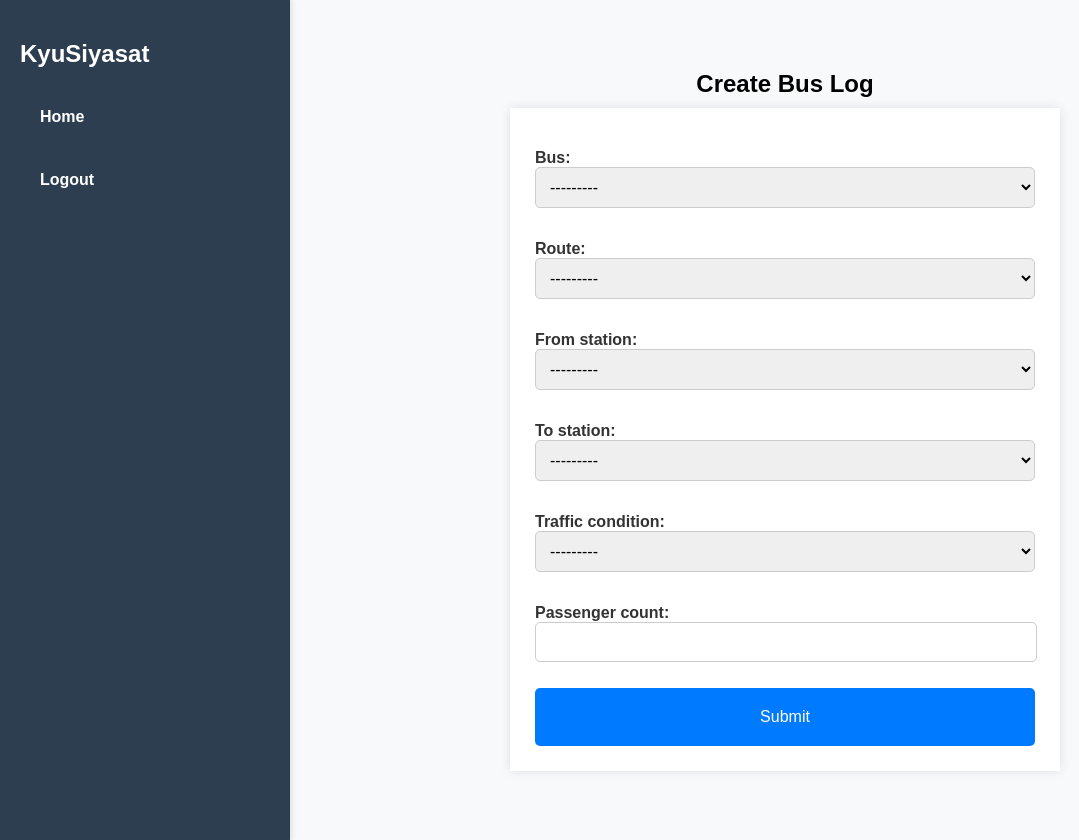
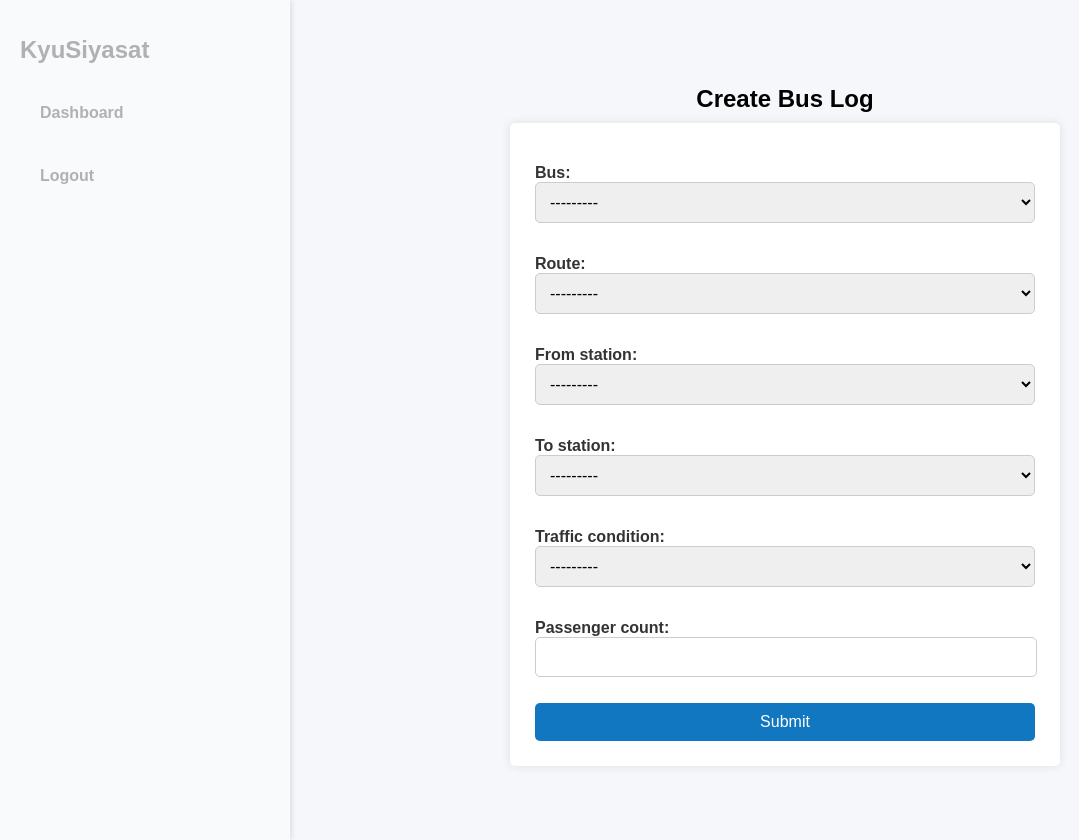
Before and after one commit to jdcnnry/kyuSiyasat, a Django app: page /driver/dashboard/log/ in a window 1280 px wide. Shown: the whole page, without its empty margins (0-1079 px from the left). Run offline with Django 5.2, Linux system fonts and the light colour scheme; the visitor is signed in with stand-in values (Sample User, id 1); data that the repository does not hold is empty.

Commit message:
Fixed color palette and side bar navigation

```diff
--- a/kyusiyasat/static/css/styles.css
+++ b/kyusiyasat/static/css/styles.css
@@ -17,16 +17,13 @@ body {
 form {
     display: flex;
     flex-direction: column;
-    gap: 0px;
 }
 
-/* Labels */
 label {
     font-weight: bold;
     color: #333;
 }
 
-/* Inputs and Selects */
 input, select {
     width: 100%;
     padding: 10px;
@@ -35,22 +32,27 @@ input, select {
     font-size: 16px;
 }
 
-/* Button */
-button {
-    background-color: #007bff;
+button, .confirm-btn {
+    background-color: #1177c1;
     color: white;
-    padding: 20px;
+    padding: 10px;
     border: none;
     border-radius: 5px;
     font-size: 16px;
     cursor: pointer;
 }
 
-button:hover {
+button:hover, .confirm-btn:hover, .sidebar ul li a:hover, .logout-btn:hover {
     background-color: #0056b3;
 }
 
-/* Dashboard Layout */
+/* Layout Styling */
+.wrapper {
+    display: flex;
+    min-height: 100vh;
+    background-color: #f5f7fa;
+}
+
 .dashboard-container {
     display: flex;
     gap: 20px;
@@ -59,10 +61,17 @@ button:hover {
 /* Sidebar */
 .sidebar {
     width: 250px;
-    background: white;
+    background: #f9fafb;
+    color: white;
     padding: 20px;
+    height: 100vh;
     box-shadow: 2px 0 5px rgba(0, 0, 0, 0.1);
-    height: 100vh;
+}
+
+.sidebar h1 {
+    font-size: 24px;
+    margin-bottom: 20px;
+    color: #b1b1b1; /* Gray text */
 }
 
 .sidebar ul {
@@ -71,33 +80,39 @@ button:hover {
 }
 
 .sidebar ul li {
-    padding: 15px;
-    border-radius: 5px;
+    margin-bottom: 5px;
+    padding: 10px; /* Reduce padding to bring items closer */
 }
 
-.sidebar ul li a {
+.sidebar ul li a, .logout-btn {
+    display: block;
+    color: #b1b1b1; /* Gray text */
+    background: none;
     text-decoration: none;
+    padding: 10px;
     font-weight: bold;
-    color: #333;
+    text-align: left;
+    width: 100%;
+    border: none;
+    cursor: pointer;
 }
-
-/* Active sidebar item */
-.sidebar ul li.active {
-    background-color: #007bff;
-}
-
-.sidebar ul li.active a {
-    color: white;
+.sidebar ul li a:hover, .logout-btn:hover {
+    background-color: #1177c1;
+    border-radius: 5px;
 }
 
 /* Main content */
 .main-content {
-    flex: 1;
+    flex-grow: 1;
     padding: 20px;
+    display: flex;
+    flex-direction: column;
+    justify-content: center;
+    align-items: center;
 }
+
 .main-content h2 {
-    margin-top: 0px;
-    margin-bottom: 10px;
+    margin: 10px 0;
 }
 
 /* Dashboard Cards */
@@ -117,7 +132,6 @@ button:hover {
     font-weight: bold;
 }
 
-/* Icons inside cards */
 .card-icon {
     width: 40px;
     height: 40px;
@@ -128,109 +142,13 @@ button:hover {
     justify-content: center;
 }
 
-/* Confirm Button inside Cards */
-.confirm-btn {
-    background-color: #007bff;
-    color: white;
-    padding: 8px 15px;
-    border: none;
-    border-radius: 5px;
-    font-size: 14
-}
-
-/* Layout Styling */
-.wrapper {
-    display: flex;
-    min-height: 100vh;
-    background-color: #f8f9fa;
-}
-
-.sidebar {
-    width: 250px;
-    background: #2c3e50;
-    color: white;
-    padding: 20px;
-    height: 100vh;
-}
-
-.sidebar a {
-    color: white;
-    display: block;
-    text-decoration: none;
-    padding: 10px 0;
-}
-
-.main-content {
-    flex-grow: 1;
-    display: flex;
-    flex-direction: column;
-    justify-content: center;
-    align-items: center;
-    padding: 10 px;
-}
-
-/* Form Styling */
+/* Form Container */
 .form-container {
     background: white;
     padding: 25px;
-    border-radius: px;
+    border-radius: 5px;
     box-shadow: 0 0 10px rgba(0, 0, 0, 0.1);
     width: 500px;
-}
-
-/* Sidebar Styling */
-.sidebar {
-    width: 250px;
-    background: #2c3e50;
-    color: white;
-    padding: 20px;
-    height: 100vh;
-    box-shadow: 2px 0 5px rgba(0, 0, 0, 0.1);
-}
-
-.sidebar h1 {
-    font-size: 24px;
-    margin-bottom: 20px;
-}
-
-.sidebar ul {
-    list-style: none;
-    padding: 0;
-}
-
-.sidebar ul li {
-    margin-bottom: 5px;
-    padding: 10px; /* Reduce padding to bring items closer */
-}
-
-.sidebar ul li a, .logout-btn {
-    display: block;
-    color: white;
-    background: none;
-    text-decoration: none;
-    padding: 10px;
-    font-weight: bold;
-    text-align: left;
-    width: 100%;
-    border: none;
-    cursor: pointer;
-}
-
-.sidebar ul li a:hover, .logout-btn:hover {
-    background-color: #007bff;
-    border-radius: 5px;
-}
-
-/* Wrapper for layout */
-.wrapper {
-    display: flex;
-    min-height: 100vh;
-}
-
-/* Main Content */
-.main-content {
-    flex-grow: 1;
-    padding: 20px;
 }
 
 .form-container input[type="number"] {
@@ -241,14 +159,14 @@ button:hover {
     border-radius: 5px;
 }
 
+/* Button Container */
 .button-container {
     display: flex;
     gap: 10px;
     flex-wrap: nowrap;
 }
 
-.button-container a,
-.button-container button {
+.button-container a, .button-container button {
     flex: 1;
     white-space: nowrap;
 }
--- a/kyusiyasat/templates/driver_dashboard/create_bus_log.html
+++ b/kyusiyasat/templates/driver_dashboard/create_bus_log.html
@@ -1,10 +1,34 @@
-{% extends 'base.html' %}
+<!DOCTYPE html>
+{% load static %}
+<html lang="en">
+<head>
+    <meta charset="UTF-8">
+    <meta name="viewport" content="width=device-width, initial-scale=1.0">
+    <title>Create Bus Log</title>
+    <link rel="stylesheet" href="{% static 'css/styles.css' %}">
+</head>
+<body>
 
-{% block content %}
+    <div class="wrapper">
+        <!-- Sidebar -->
+        <div class="sidebar">
+            <h1>KyuSiyasat</h1>
+            <ul>
+                <li><a href="{% url 'driver_dashboard' %}" class="active">Dashboard</a></li>
+                <li><a href="{% url 'logout' %}" class="logout-btn">Logout</a></li>
+            </ul>
+        </div>
+
+        <!-- Main Content -->
+        <div class="main-content">
             <h2>Create Bus Log</h2>
             <form method="post" class="form-container">
                 {% csrf_token %}
                 {{ form.as_p }}
                 <button type="submit">Submit</button>
             </form>
-{% endblock %}
+        </div>
+    </div>
+
+</body>
+</html>
```
Lines whose indentation alone changed are shown as unchanged.
